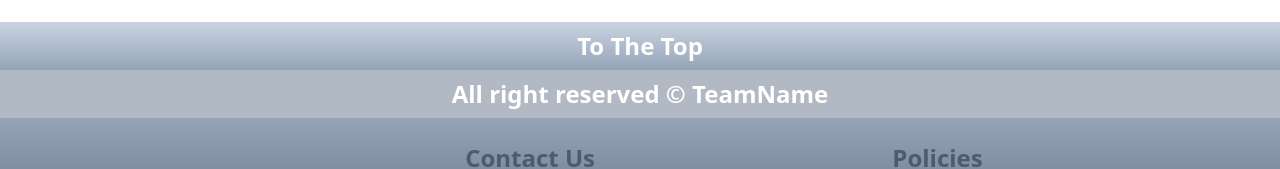
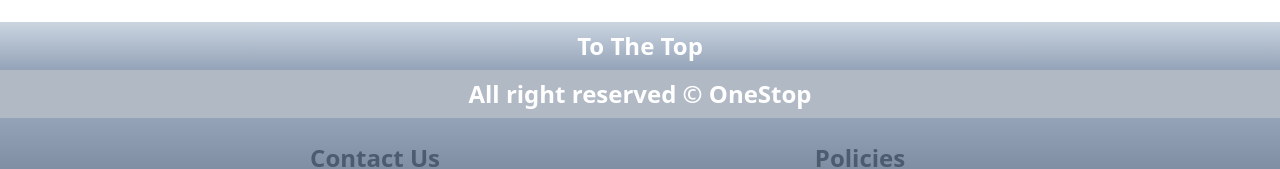
Before and after one commit to MdKaifSardar/one-stop-frontend, a React (Vite) app: page /login in a window 1280 px wide. Shown: the part 544-713 px from the top of the page. Built offline with nearby package versions, Linux system fonts and the light colour scheme; no server answers; a web font is replaced by a local one.

Commit message:
updated footer added pics to the cart items

```diff
--- a/src/components/Footer.jsx
+++ b/src/components/Footer.jsx
@@ -14,11 +14,9 @@
             To The Top
         </button>
         <div className='text-center py-2 w-full bg-slate-500/50 sm:text-2xl text-lg font-semibold font-sans text-white'>
-            All right reserved &copy; TeamName
+            All right reserved &copy; OneStop
         </div>
         <div className='py-4 bg-gradient-to-t from-slate-600 to-slate-400 w-full flex flex-row justify-evenly items-start'>
-            <div className='flex flex-col justify-center items-center gap-2'>
-            </div>
             <div className='flex flex-col justify-center items-center gap-2'>
                 <div className='heading-footer'>Contact Us</div>
                 <Link to="/contact" className='footer-small-text'>Contact</Link>
```
